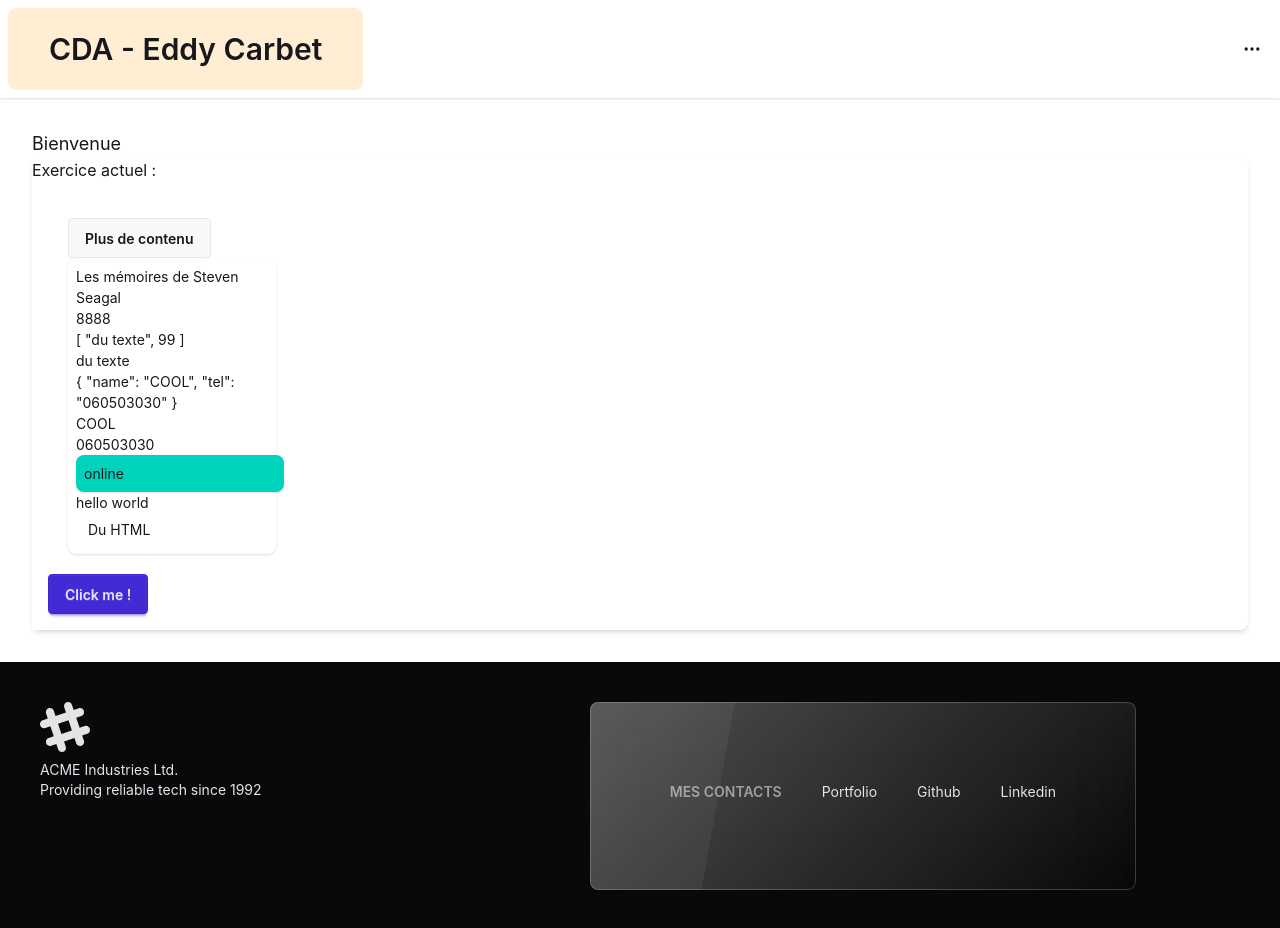
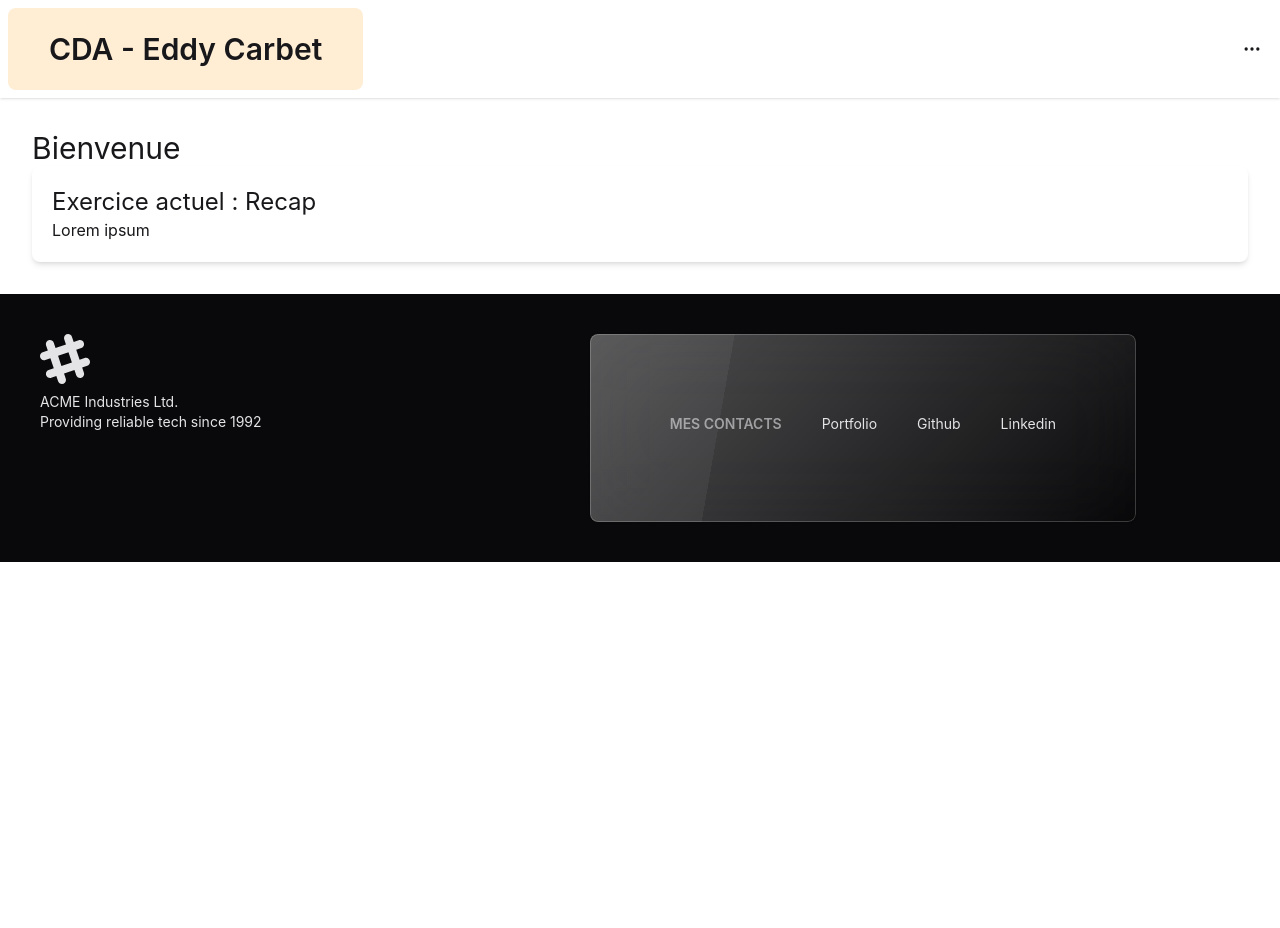
Before and after one commit to 3ddyCa/Vue_app, a Vue app: page / in a window 1280 px wide. After the commit the page ends 800 px from the top, so only its background shows below. Built offline with nearby package versions, Linux system fonts and the light colour scheme.

Commit message:
maj main

```diff
--- a/src/components/Affichage.vue
+++ b/src/components/Affichage.vue
@@ -35,9 +35,9 @@
 <template>
     <section class="bg-base-100 p-4 w-75">
 
-        <div class=" dropdown dropdown-center m-5">
+        <div class=" dropdown dropdown-start m-5">
             <summary class="btn" role="button">{{ dp_btt }}</summary>
-            <ul class="menu bg-base-100 rounded-box z-1 w-52 p-2 shadow-sm">
+            <ul class="menu dropdown-content bg-base-100 rounded-box h-fit w-52 p-2 shadow-sm">
                 <li>{{ unLivre }}</li>
                 <li>{{ unNombre }}</li>
                 <li>{{ unTableau }}</li>
@@ -45,12 +45,11 @@
                 <li>{{ unObjet }}</li>
                 <li>{{ unObjet.name }}</li>
                 <li>{{ unObjet.tel }}</li>
-                <li><div v-if="isOnline" class="bg-accent rounded-box z-1 w-52 p-2 shadow-sm" >{{ ternaire}}</div><div v-else class="bg-orange-600 rounded-box z-1 w-52 p-2 shadow-sm" >{{ ternaire}}</div></li>
+                <li><div v-if="isOnline" class="bg-accent rounded-box z-1 w-52 p-2 shadow-sm" @click="chgStatus">{{ ternaire}}</div><div v-else class="bg-orange-600 rounded-box z-1 w-52 p-2 shadow-sm" @click="chgStatus">{{ ternaire}}</div></li>
                 <li>{{ test()}}</li>
                 <li><h1>Du HTML</h1></li>
             </ul>
         </div>
 
-        <button class="btn btn-primary" @click="chgStatus">Click me !</button>
     </section>
 </template>
--- a/src/views/About.vue
+++ b/src/views/About.vue
@@ -1,12 +1,14 @@
 <script setup lang="ts">
 import { ref } from 'vue';
 import AutreNom from '../components/AutreNom.vue';
+import Affichage from '../components/Affichage.vue';
 </script>
 
 <template>
     <main class="flex-1 w-full max-w-7xl mx-auto p-4 md:p-8">
         <h1>A propos</h1>
         <AutreNom />
+        <Affichage />
     </main>
 
 </template>
--- a/src/views/Home.vue
+++ b/src/views/Home.vue
@@ -1,17 +1,14 @@
 <script setup lang="ts">
-import Affichage from '../components/Affichage.vue';
-import AutreNom from '../components/AutreNom.vue';
-
-
+   import { ref,computed,watch } from 'vue';
 </script>
 
 <template>
     <main class="flex-1 w-full max-w-7xl mx-auto p-4 md:p-8">
-        <h1 class="text-lg">Bienvenue</h1>
+        <h1 class="text-3xl">Bienvenue</h1>
 
-        <section class="flex-1 w-full rounded-box bg-base-100 shadow-md">
-            <h3>Exercice actuel : </h3>
-            <Affichage />
+        <section class="flex-1 w-full rounded-box bg-base-100 shadow-md p-5">
+            <h3 class="text-2xl">Exercice actuel : Recap</h3>
+            <p>Lorem ipsum</p>
         </section>
 
     </main>
```
